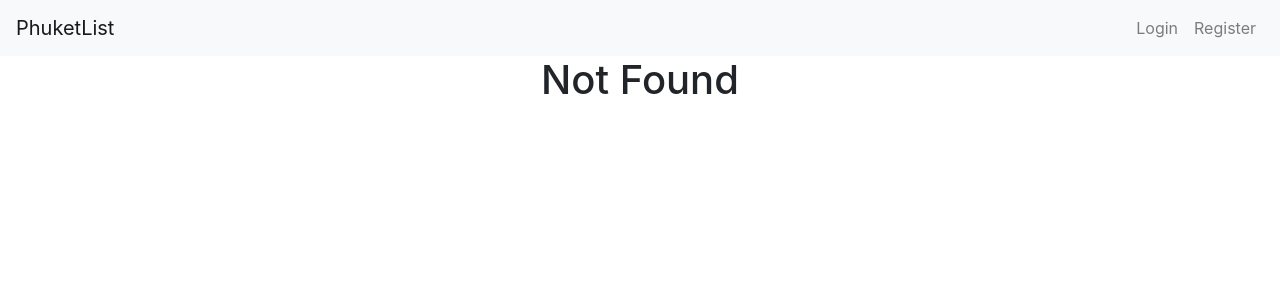
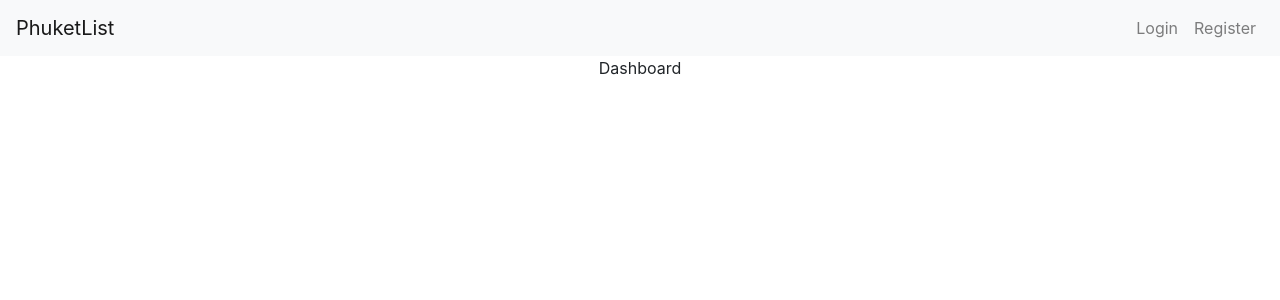
Before and after one commit to stevenGarciaDev/PhuketList, a React (Create React App) app in the folder front-end/: page /activityFeed in a window 1280 px wide. Before the commit this address led to /not-found. Shown: the top 300 px of the page. Built offline with nearby package versions, Linux system fonts and the light colour scheme.

Commit message:
Rename dashboard component to be Activity Feed.

```diff
--- a/front-end/src/App.js
+++ b/front-end/src/App.js
@@ -5,7 +5,7 @@ import BucketList from './components/BucketList';
 import Navbar from './components/Navbar';
 import LoginForm from "./components/LoginForm";
 import RegisterForm from "./components/RegisterForm";
-import Dashboard from "./components/Dashboard";
+import ActivityFeed from "./components/ActivityFeed";
 import FriendsList from "./components/FriendsList";
 import Messages from "./components/Messages";
 import Profile from "./components/Profile";
@@ -40,7 +40,7 @@ class App extends Component {
             <Route path="/login" component={LoginForm} />
             <Route path="/register" component={RegisterForm} />
             <Route path="/logout" component={Logout} />
-            <Route path="/dashboard" component={Dashboard} />
+            <Route path="/activityFeed" component={ActivityFeed} />
             <Route path="/friends" component={FriendsList} />
             <Route path="/messages" component={Messages} />
             <Route path="/myProfile" render={(props) => <Profile user={this.state.user} /> } />
--- a/front-end/src/components/Dashboard.jsx
+++ b/front-end/src/components/ActivityFeed.jsx
@@ -1,6 +1,6 @@
 import React, { Component } from 'react';
 
-class Dashboard extends Component {
+class ActivityFeed extends Component {
 
   render() {
     return (
@@ -12,4 +12,4 @@ class Dashboard extends Component {
 
 }
 
-export default Dashboard;
+export default ActivityFeed;
--- a/front-end/src/components/Navbar.jsx
+++ b/front-end/src/components/Navbar.jsx
@@ -23,8 +23,8 @@ class Navbar extends Component {
                 <NavLink className="nav-link" to="/bucketList">MyList <span className="sr-only">(current)</span></NavLink>
               </li>
               <li className="nav-item">
-                <NavLink className="nav-link" to="/dashboard">
-                  Dashboard
+                <NavLink className="nav-link" to="/activityFeed">
+                  Activity Feed
                 </NavLink>
               </li>
 
```
